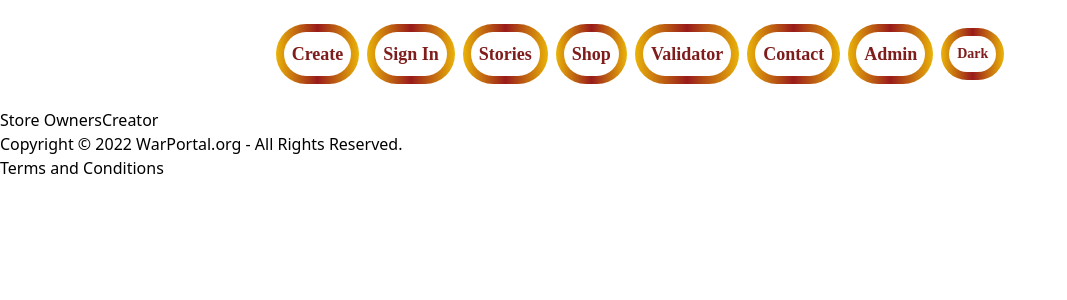
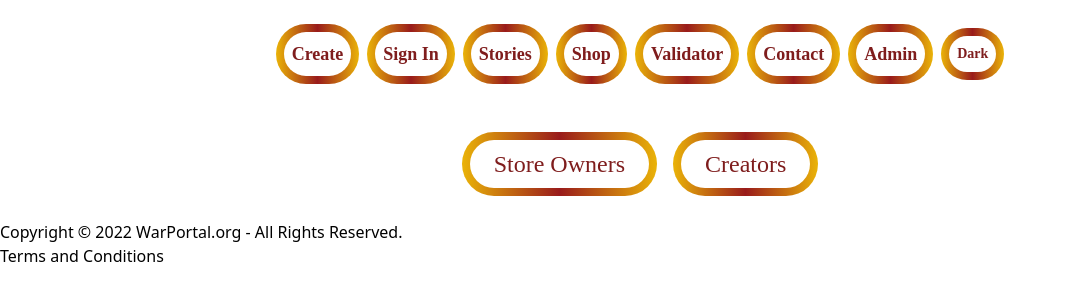
Before and after one commit to GithubWarPortal/GithubWarPortal, a React (Vite) app in the folder WarPortal/client/: page /Create in a window 1280 px wide. Shown: the top 300 px of the page, without its empty margins (0-1067 px from the left). Built offline with nearby package versions, Linux system fonts and the light colour scheme; a web font is replaced by a local one.

Commit message:
styled buttons for store owners and creators

```diff
--- a/WarPortal/client/src/components/Create/Create.jsx
+++ b/WarPortal/client/src/components/Create/Create.jsx
@@ -2,14 +2,25 @@ import { Link } from "react-router-dom";
 export default function Create() {
   return (
     <>
-      <button>
-        {" "}
-        <Link class="" to="/StoreOwner">Store Owners</Link>{" "}
+
+    <div class="p-6 md:text-2xl font-zen text-lg  m-auto flex md:flex-row flex-col justify-center text-center  bg-white dark:bg-black gap-4 ">
+      <button class=" bg-gradient-to-r  hover:bg-gradient-to-t hover:from-yellow-500 hover:via-red-800  hover:to-yellow-500 from-yellow-500 via-red-800 p-2 to-yellow-500  rounded-full ">
+        <span class="dark:text-amber-500 dark:bg-black  block hover: text-red-900 p-2 rounded-full bg-white">
+          {" "}
+          <Link class="p-4" to="/StoreOwner">
+            Store Owners
+          </Link>{" "}
+        </span>
       </button>
-      <button>
-        {" "}
-        <Link class="" to="/Creator">Creator</Link>{" "}
-      </button>
+
+      <button class=" bg-gradient-to-r  hover:bg-gradient-to-t hover:from-yellow-500 hover:via-red-800  hover:to-yellow-500 from-yellow-500 via-red-800 p-2 to-yellow-500  rounded-full ">
+        <span class="dark:text-amber-500 dark:bg-black  block hover: text-red-900 p-2 rounded-full bg-white">
+          {" "}
+          <Link class="p-4" to="/Creator">
+            Creators
+          </Link>{" "}
+        </span>
+      </button></div>
     </>
   );
 }
```
